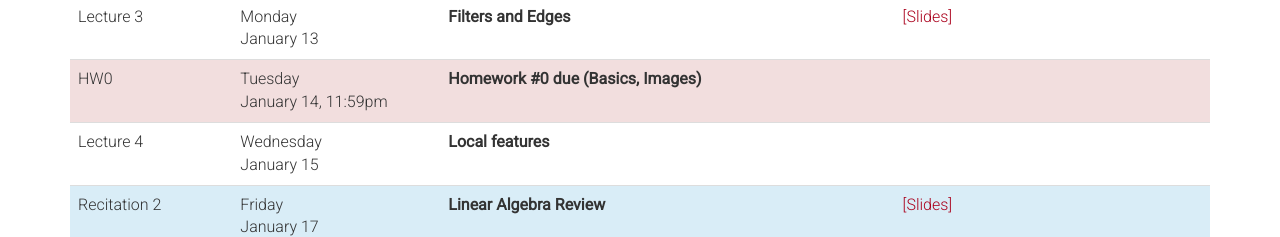
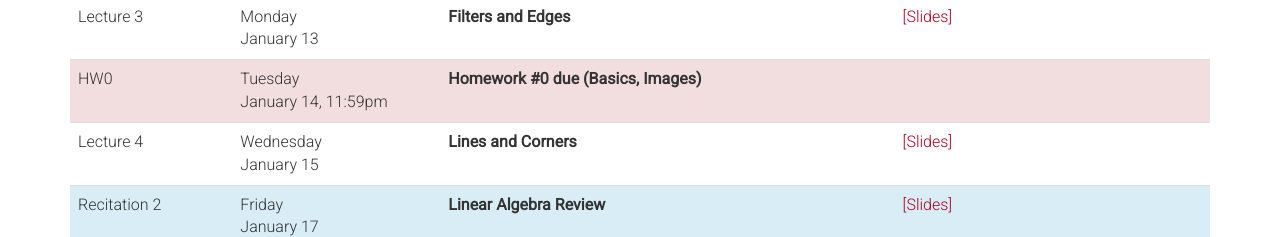
Before and after one commit to Stanford-CS131/stanford-cs131.github.io, a plain HTML site: page winter2025/syllabus.html in a window 1280 px wide. Shown: the part 770-1007 px from the top of the page. Drawn offline with nearby package versions, Linux system fonts and the light colour scheme.

Commit message:
added lec 4 slides

```diff
--- a/winter2025/syllabus.html
+++ b/winter2025/syllabus.html
@@ -152,8 +152,8 @@
             Wednesday <br />
             January 15
           </td>
-          <td><b>Local features</b> <br /></td>
-          <td></td>
+          <td><b>Lines and Corners</b> <br /></td>
+          <td><a href="https://drive.google.com/file/d/1U_eGIaRRMLfxWwCzw1Ha5bXwIRxhhmkc/view?usp=sharing">[Slides]</a></td>
         </tr>
         <tr class="info">
           <td>Recitation 2</td>
```
